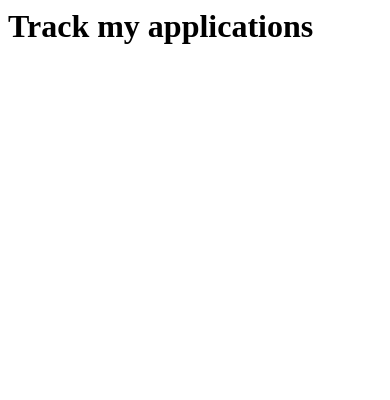
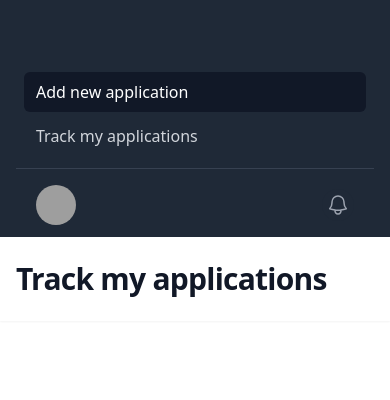
Before and after one commit to guilhermebueno6/job_application_tracker, a Flask app: page /track-applications in a window 390 px wide. Shown: the top 400 px of the page. Run offline with Flask 3, Linux system fonts and the light colour scheme; data that the repository does not hold is empty; some libraries are stand-ins or nearby versions; grey boxes are pictures that could not be loaded.

Commit message:
Adding better styling and converting descriptions back into html when pulling from DB

````diff
--- a/api/JobApplication.py
+++ b/api/JobApplication.py
@@ -1,5 +1,6 @@
 import sqlite3
 import datetime
+import markdown
 
 class JobApplication:
 
@@ -26,10 +27,18 @@ class JobApplication:
 
     def getMyJobApplications(self):
         self.cur.execute("SELECT * FROM job_application")
+        data = []
         res = self.cur.fetchall()
+        i=0
 
         for row in res:
-            print(row)
-            print("\n\n\n")
+            data.append(list(row))
+            full_text = markdown.markdown(row[4])
 
-        return res
+            preview_text = full_text[:150]
+
+            data[i][4] = full_text
+            data[i].append(preview_text)
+            i += 1
+
+        return data
--- a/templates/index.html
+++ b/templates/index.html
@@ -1,3 +1,91 @@
-<h3>Welcome to the Job Applicatin tracker</h3>
-<a href="/add-application">Add new application</a>
-<a href="/track-applications">Track my applications</a>
+
+
+
+
+
+
+
+<!DOCTYPE html>
+<html lang="en">
+<head>
+    <meta charset="UTF-8">
+    <meta name="viewport" content="width=device-width, initial-scale=1.0">
+    <title>{% block pagetitle %}Job Application Tracker{% endblock %}</title>
+    <link rel="stylesheet" href="{{ url_for('static', filename='style.css') }}">
+    <!-- <script src="https://unpkg.com/@tailwindcss/browser@4"></script> -->
+    <!-- Tailwind CSS -->
+    <script src="https://cdn.tailwindcss.com"></script>
+    <!-- Alpine.js -->
+    <script defer src="https://cdn.jsdelivr.net/npm/alpinejs@3.x/dist/cdn.min.js"></script>
+    <!-- <style type="text/tailwindcss">
+        @theme {
+          --color-clifford: #da373d;
+        }
+      </style> -->
+</head>
+<body>
+
+
+    <!--
+  This example requires updating your template:
+
+  ```
+  <html class="h-full bg-gray-100">
+  <body class="h-full">
+  ```
+-->
+<div class="min-h-full">
+    <nav class="bg-gray-800">
+      <div class="mx-auto max-w-7xl px-4 sm:px-6 lg:px-8">
+        <div class="flex h-16 items-center justify-between">
+          <div class="flex items-center">
+            <div class="hidden md:block">
+              <div class="ml-10 flex items-baseline space-x-4">
+                <!-- Current: "bg-gray-900 text-white", Default: "text-gray-300 hover:bg-gray-700 hover:text-white" -->
+                <a href="/add-application" class="rounded-md px-3 py-2 text-sm font-medium text-gray-300 hover:bg-gray-700 hover:text-white">Add new application</a>
+                <a href="/track-applications" class="rounded-md px-3 py-2 text-sm font-medium text-gray-300 hover:bg-gray-700 hover:text-white">Track my applications</a>
+              </div>
+            </div>
+          </div>
+
+
+      </div>
+
+      <!-- Mobile menu, show/hide based on menu state. -->
+      <div class="md:hidden" id="mobile-menu">
+        <div class="space-y-1 px-2 pt-2 pb-3 sm:px-3">
+          <!-- Current: "bg-gray-900 text-white", Default: "text-gray-300 hover:bg-gray-700 hover:text-white" -->
+          <a href="/add-application" class="block rounded-md bg-gray-900 px-3 py-2 text-base font-medium text-white" aria-current="page">Add new application</a>
+          <a href="/track-applications" class="block rounded-md px-3 py-2 text-base font-medium text-gray-300 hover:bg-gray-700 hover:text-white">Track my applications</a>
+        </div>
+        <div class="border-t border-gray-700 pt-4 pb-3">
+          <div class="flex items-center px-5">
+            <div class="shrink-0">
+              <img class="size-10 rounded-full" src="https://images.unsplash.com/photo-1472099645785-5658abf4ff4e?ixlib=rb-1.2.1&ixid=eyJhcHBfaWQiOjEyMDd9&auto=format&fit=facearea&facepad=2&w=256&h=256&q=80" alt="">
+            </div>
+            <button type="button" class="relative ml-auto shrink-0 rounded-full bg-gray-800 p-1 text-gray-400 hover:text-white focus:ring-2 focus:ring-white focus:ring-offset-2 focus:ring-offset-gray-800 focus:outline-hidden">
+              <span class="absolute -inset-1.5"></span>
+              <span class="sr-only">View notifications</span>
+              <svg class="size-6" fill="none" viewBox="0 0 24 24" stroke-width="1.5" stroke="currentColor" aria-hidden="true" data-slot="icon">
+                <path stroke-linecap="round" stroke-linejoin="round" d="M14.857 17.082a23.848 23.848 0 0 0 5.454-1.31A8.967 8.967 0 0 1 18 9.75V9A6 6 0 0 0 6 9v.75a8.967 8.967 0 0 1-2.312 6.022c1.733.64 3.56 1.085 5.455 1.31m5.714 0a24.255 24.255 0 0 1-5.714 0m5.714 0a3 3 0 1 1-5.714 0" />
+              </svg>
+            </button>
+          </div>
+        </div>
+      </div>
+    </nav>
+
+    <header class="bg-white shadow-sm">
+      <div class="mx-auto max-w-7xl px-4 py-6 sm:px-6 lg:px-8">
+        <h1 class="text-3xl font-bold tracking-tight text-gray-900">{% block title %}Welcome to the Job Applicatin tracker{% endblock %}</h1>
+      </div>
+    </header>
+    <main>
+      <div class="mx-auto max-w-7xl px-4 py-6 sm:px-6 lg:px-8">
+        {% block content %}{% endblock %}
+      </div>
+    </main>
+  </div>
+
+</body>
+</html>
--- a/templates/track-applications.html
+++ b/templates/track-applications.html
@@ -1,12 +1,39 @@
-<h1>Track my applications</h1>
+{% extends "index.html" %}
 
-{% for item in data %}
-    <ul>
-        <li>Applied on: {{ item[7] }}</li>
-        <li>{{ item[3] }}</li>
-        <li>{{ item[2] }}</li>
-        <li><pre>{{ item[4] }}</pre></li>
-        <li><a href="{{ item[1] }}">Link to Job</a></li>
-        <li><a href="/delete/{{item[0]}}">Delete Job</a></li>
-    </ul>
-{% endfor %}
+{% block title %}Track my applications{% endblock %}
+
+{% block content %}
+<div class="grid grid-cols-1 md:grid-cols-2 lg:grid-cols-1 gap-6 p-4">
+    {% for item in data %}
+    <div x-data="{ expanded: false }" class="bg-white shadow-md rounded-lg p-4 border border-gray-200">
+        <!-- Job Title & Toggle Button -->
+        <div class="flex justify-between items-center">
+            <h2 class="text-lg font-semibold text-gray-800">{{ item[3] }}</h2>
+            <button @click="expanded = !expanded" class="text-blue-600 font-medium hover:underline">
+                <span x-show="!expanded">Show More</span>
+                <span x-show="expanded" x-cloak>Show Less</span>
+            </button>
+        </div>
+
+        <!-- Company Name & Date -->
+        <p class="text-sm text-gray-500 mt-1">
+            Applied on: <span class="font-medium">{{ item[7] }}</span> | <span class="text-gray-700 font-medium">{{ item[2] }}</span>
+        </p>
+
+        <!-- Job Description (Expandable Text) -->
+        <div class="mt-2 text-gray-700 text-sm">
+            <span x-show="!expanded" x-html="!expanded ? '{{ item[8] }}' : ''"></span>
+            <span x-show="expanded" x-cloak class="block">
+                {{ item[4] | safe }}
+            </span>
+        </div>
+
+        <!-- Action Buttons -->
+        <div class="flex space-x-4 mt-3">
+            <a href="{{ item[1] }}" target="_blank" class="text-blue-500 hover:underline">🔗 Job Link</a>
+            <a href="/delete/{{ item[0] }}" class="text-red-500 hover:underline">🗑 Delete</a>
+        </div>
+    </div>
+    {% endfor %}
+</div>
+{% endblock %}
````
Also changed, not shown: templates/add-application.html (+11 -15 lines).
